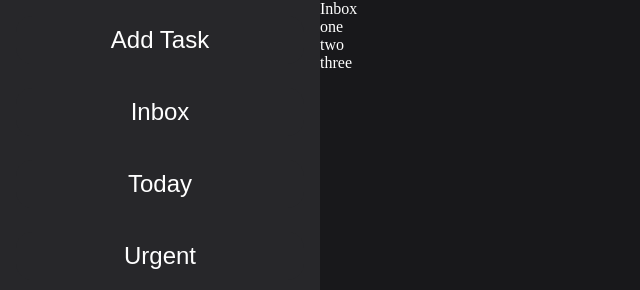
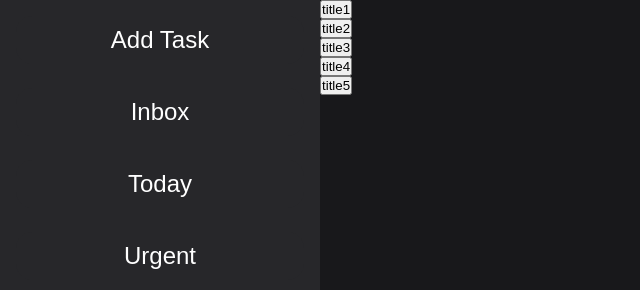
Before and after one commit to hpham474/todo-list, a website built with webpack: page src/index.html in a window 1280 px wide. Shown: the top 290 px of the page, without its empty margins (0-640 px from the left). Built offline with nearby package versions, Linux system fonts and the light colour scheme.

Commit message:
have task title display in main content container

```diff
--- a/src/index.html
+++ b/src/index.html
@@ -16,12 +16,7 @@
         <div class="projects"></div>
     </div>
     <div class="content">
-        <div class="title">Inbox</div>
-        <ul class="task-list">
-            <li>one</li>
-            <li>two</li>
-            <li>three</li>
-        </ul>
+
     </div>
 </body>
 </html>
--- a/src/index.js
+++ b/src/index.js
@@ -6,3 +6,21 @@ const todoList = getTodoList();
 const projects = todoList.projects;
 
 generateProjecSidebar(projects);
+
+// generate inbox
+const content = document.querySelector(".content");
+const title = document.createElement("h1");
+const taskList = document.createElement("ul");
+
+for(let i = 0; i < todoList.length; i++) {
+    const listElement = document.createElement("li");
+    const taskButton = document.createElement("button");
+
+    taskButton.textContent = todoList.getItem(i).title;
+
+    listElement.appendChild(taskButton);
+    taskList.appendChild(listElement);
+}
+
+content.appendChild(title);
+content.appendChild(taskList);
--- a/src/todo-list/todo-list.js
+++ b/src/todo-list/todo-list.js
@@ -8,6 +8,10 @@ class TodoList {
 
     get list () {
         return this.#list;
+    }
+
+    get length () {
+        return this.#list.length;
     }
 
     get projects () {
@@ -25,6 +29,10 @@ class TodoList {
         this.#list = value;
     }
 
+    getItem(value) {
+        return this.#list[value];
+    }
+
     addItem(value) {
         this.#list.push(value);
     }
```
